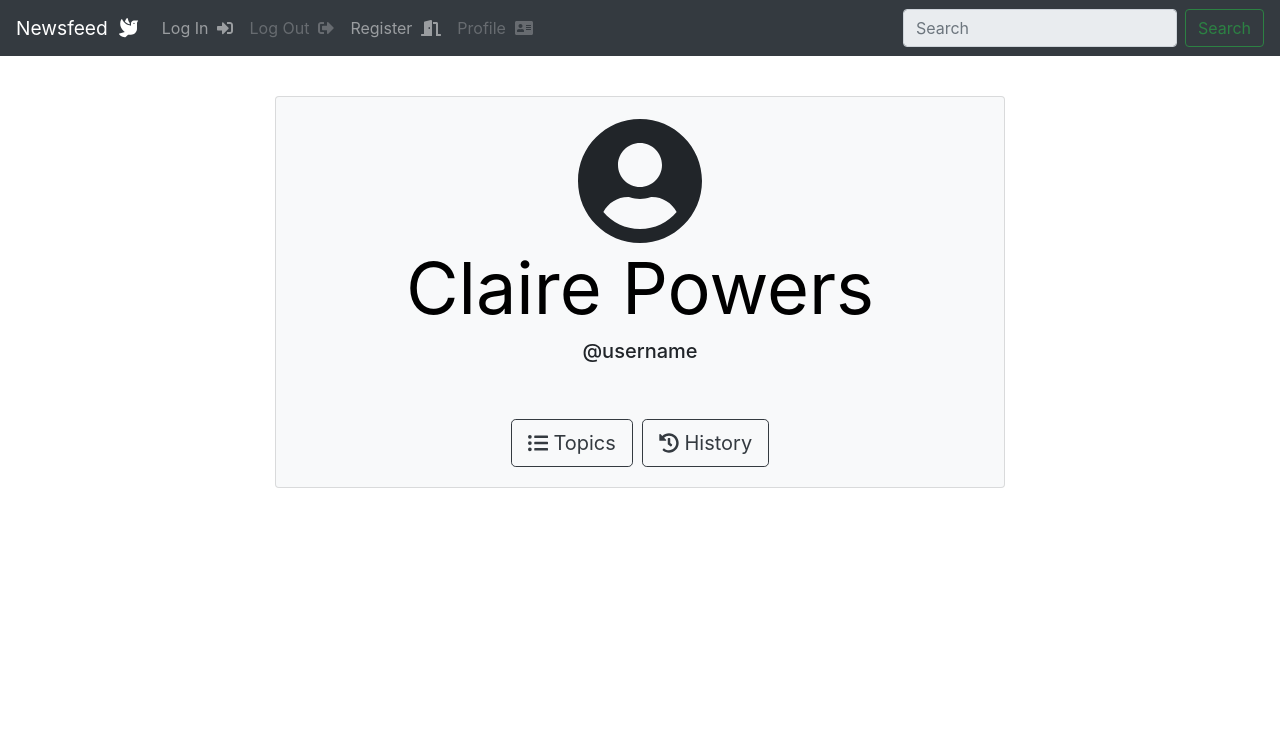
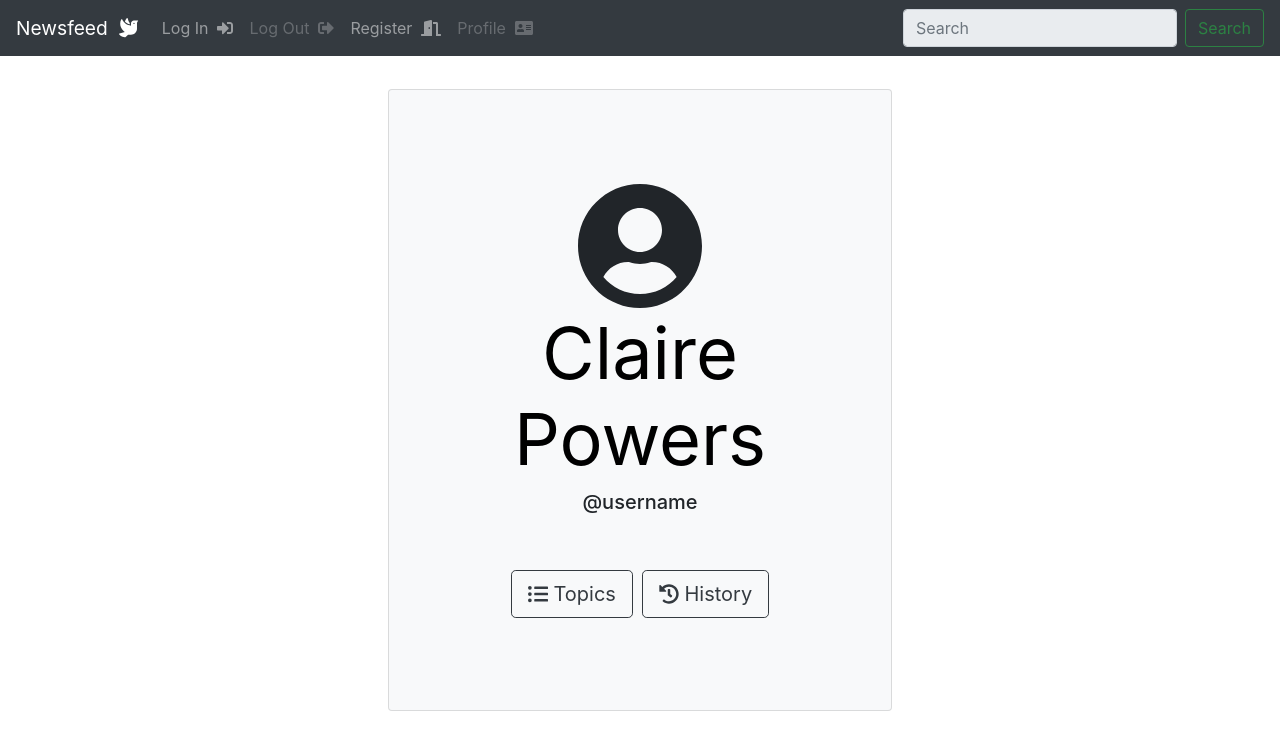
Before and after one commit to vikasham/newsfeed, a React (Create React App) app: page /profile in a window 1280 px wide. Shown: the top 750 px of the page. Built offline with nearby package versions, Linux system fonts and the light colour scheme.

Commit message:
centering div profile page

```diff
--- a/src/components/Profile.js
+++ b/src/components/Profile.js
@@ -32,15 +32,15 @@ class Profile extends Component{
         <div class="container-fluid fixed-top" id="navcontainer">
           <TitleNav />
         </div>
-        <br/><br/><br/><br/>
-        <div class="container">
-          <div class="row">
-            <div class="col-2">
+        <div class="center-screen">
+        <div class="row w-100">
+          <div class="col">
           </div>
-            <div class="col-8">
-              <div class="card bg-light">
+          <div class="col-5">
+            <div class="card bg-light align-middle">
               <div class="card-body">
                 <center>
+                  <br /><br /><br />
                   <FontAwesomeIcon icon={faUserCircle} size="8x"/><br />
                   <h1 class="display-3"><strong>Claire Powers</strong></h1>
                   <h5>@username</h5><br /><br />
@@ -48,13 +48,13 @@ class Profile extends Component{
                     <button type="button" class="btn btn-outline-dark btn-lg" data-toggle="modal" data-target="#topicsmodal"><FontAwesomeIcon icon={faListUl} /> Topics</button>  &nbsp;
                     <button type="button" class="btn btn-outline-dark btn-lg" data-toggle="modal" data-target="#modal2"> <FontAwesomeIcon icon={faHistory} /> History</button>
                   </div>
-
+                  <br /><br /><br />
                 </center>
 
               </div>
             </div>
           </div>
-            <div class="col-2">
+          <div class="col">
           </div>
         </div>
       </div>
--- a/src/css/Profile.css
+++ b/src/css/Profile.css
@@ -2,12 +2,17 @@
   padding-left: 0;
   padding-right: 0;
 }
-.container{
-  height: 100%;
-}
 a{
   text-decoration: none;
 
+}
+
+.center-screen {
+  display: flex;
+  justify-content: center;
+  align-items: center;
+  text-align: center;
+  min-height: 100vh;
 }
 
 center{
```
Lines whose indentation alone changed are shown as unchanged.
